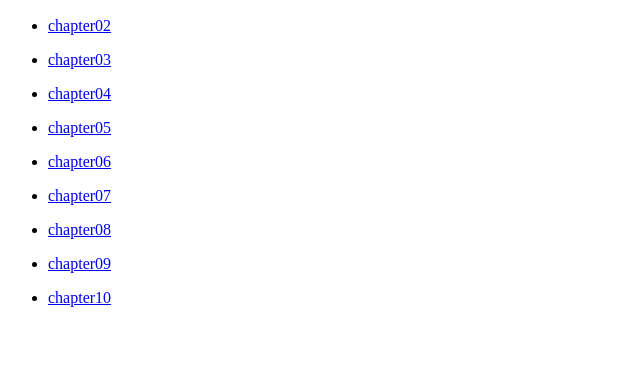
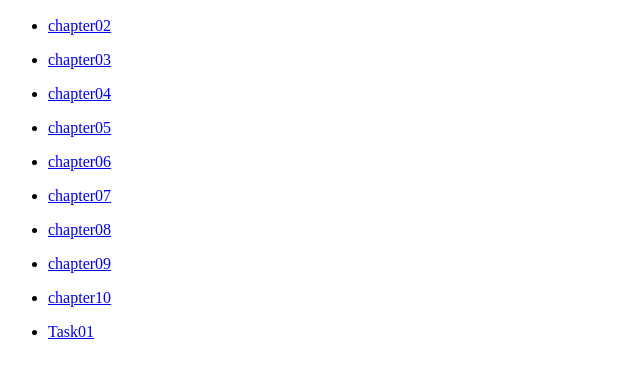
Before and after one commit to s21015/WebExtention, a plain HTML site: page index.html in a window 1280 px wide. Shown: the part 38-416 px from the top of the page, without its empty margins (0-640 px from the left). Drawn offline with Linux system fonts and the light colour scheme.

Commit message:
index.html完成

```diff
--- a/index.html
+++ b/index.html
@@ -20,6 +20,7 @@
 				<p><li><a href="chapter08/ch08-linkimg.html">chapter08</a></li></p>
 				<p><li><a href="chapter09/ch09-boxcss.html">chapter09</a></li></p>
 				<p><li><a href="chapter10/ch10-table.html">chapter10</a></li></p>
+				<p><li><a href="Task01/index.html">Task01</a></li></p>
 			</ul>
 		</section>
 	</body>
```
